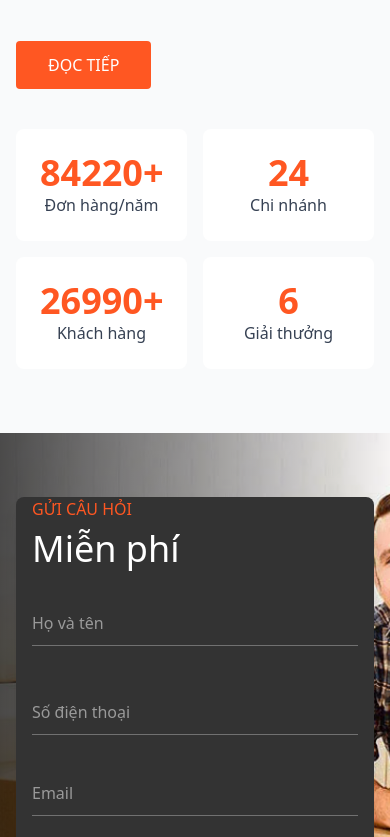
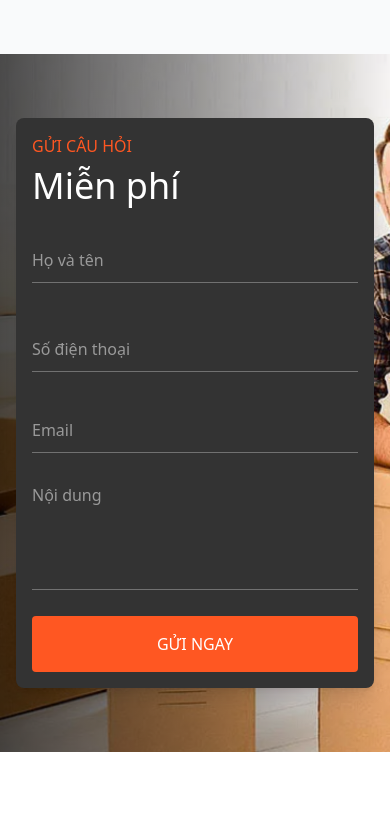
Before and after one commit to Kien-thuc03/Delta-Transport, a React (Vite) app: page / in a window 390 px wide. Shown: the part 2539-3376 px from the top of the page. Built offline with nearby package versions, Linux system fonts and the light colour scheme.

Commit message:
Refactor Home component layout: remove fixed height from hero section for better responsiveness, adjust padding in form container, and add header section comment for clarity.

```diff
--- a/src/views/Home.tsx
+++ b/src/views/Home.tsx
@@ -24,12 +24,13 @@
     <main className="flex-1">
       <Header />
       {/* Hero Section */}
-      <section className="relative flex items-center h-[500px] bg-cover bg-center">
+      <section className="relative flex items-center bg-cover bg-center">
         <img src={heroImg} alt="Hero Banner" className="w-full h-full object-cover" />
       </section>
 
       {/* Welcome Section */}
       <section className="py-16">
+        {/* Header section */}
         <div className="container mx-auto px-4">
           <div className="text-center mb-12 relative">
             <div className="relative z-10">
@@ -204,7 +205,7 @@
           <div className="container mx-auto px-4">
             <div className="grid grid-cols-1 md:grid-cols-2 gap-8">
               {/* Form Container */}
-              <div className="bg-[#333333] px-4 md:p-8 rounded-lg shadow-lg">
+              <div className="bg-[#333333] p-4 md:p-8 rounded-lg shadow-lg">
                 <p className="text-[#ff5722] uppercase font-medium mb-2">GỬI CÂU HỎI</p>
                 <h2 className="text-4xl text-white font-light mb-8">Miễn phí</h2>
 
```
